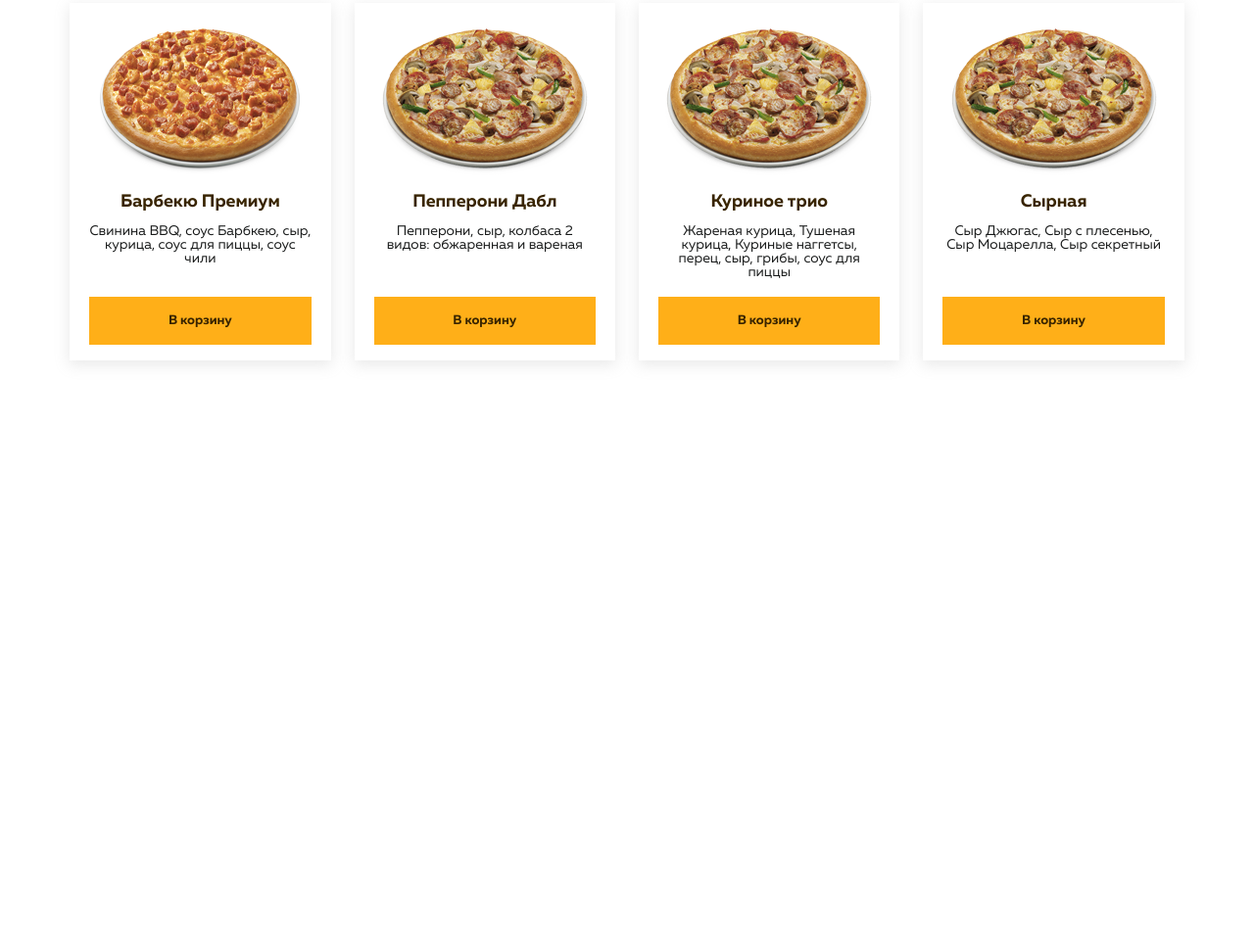
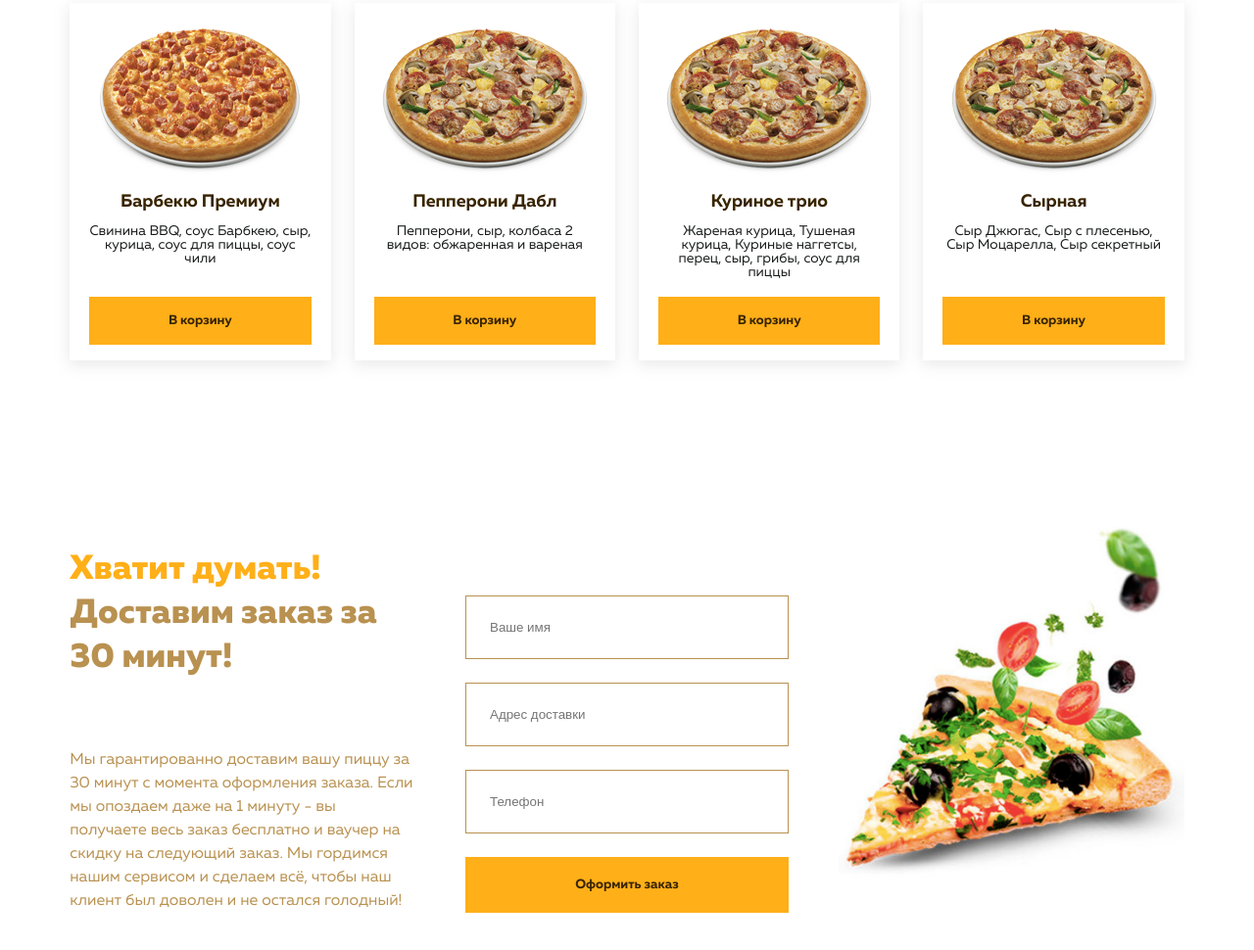
Before and after one commit to Sergey-Beltsin/pizza-test, a plain HTML site: page src/views/index.html in a window 1280 px wide. Shown: the part 1374-2344 px from the top of the page at 98% size. Before the commit the page ends 1912 px from the top, so only its background shows below. Drawn offline with Linux system fonts and the light colour scheme.

Commit message:
make Feedback section

```diff
--- /dev/null
+++ b/src/styles/blocks/feedback.css
@@ -0,0 +1,48 @@
+.feedback {}
+
+.feedback__container {
+  display: grid;
+  grid-template-columns: repeat(3, 1fr);
+  align-items: flex-end;
+  justify-content: space-between;
+  gap: 40px;
+}
+
+.feedback__column {}
+
+.feedback__title {
+  margin: 0 0 70px;
+
+  font-size: 35px;
+  font-weight: 800;
+  line-height: 1.29;
+  letter-spacing: normal;
+  text-align: left;
+  color: var(--accent);
+}
+
+.feedback__title > span {
+  color: var(--text);
+}
+
+.feedback__descr {
+  margin: 0;
+
+  color: var(--text);
+  line-height: 1.5;
+  text-align: left;
+}
+
+.feedback__form {
+  display: grid;
+  gap: 24px;
+
+  width: 100%;
+  max-width: 330px;
+  margin: 0 auto;
+}
+
+.feedback__img {
+  width: 100%;
+  max-width: 410px;
+}
--- a/src/styles/scaffolding.css
+++ b/src/styles/scaffolding.css
@@ -14,6 +14,10 @@ a, button {
   width: 90%;
   max-width: 1200px;
   margin: 0 auto;
+}
+
+.main {
+  padding-bottom: 100px;
 }
 
 .button {
@@ -35,3 +39,15 @@ a, button {
 .button.button--stretch {
   width: 100%;
 }
+
+.input {
+  width: 100%;
+  padding: 24px;
+
+  background-color: var(--background);
+  border: solid 1px var(--text);
+  box-sizing: border-box;
+  outline: none;
+
+  color: var(--text);
+}
--- a/src/styles/styles.css
+++ b/src/styles/styles.css
@@ -5,3 +5,4 @@
 @import "./blocks/header.css";
 @import "./blocks/hero.css";
 @import "./blocks/products.css";
+@import "./blocks/feedback.css";
--- a/src/styles/variables.css
+++ b/src/styles/variables.css
@@ -9,4 +9,5 @@
   --text-button: #382400;
   --text-dark: #181a1a;
   --text-button-dark: #020303;
+  --text-input: #cba86e;
 }
--- a/src/views/index.html
+++ b/src/views/index.html
@@ -42,7 +42,7 @@
     </div>
   </header>
 
-  <main>
+  <main class="main">
     <section class="hero">
       <div class="hero__container container">
         <div class="hero__column">
@@ -222,6 +222,42 @@
         </div>
       </div>
     </section>
+
+    <section class="feedback">
+      <div class="feedback__container container">
+        <div class="feedback__column">
+          <h2 class="feedback__title">
+            Хватит думать! <span>Доставим заказ за 30 минут!</span>
+          </h2>
+          <p class="feedback__descr">
+            Мы гарантированно доставим вашу пиццу за 30 минут с момента оформления заказа.
+            Если мы опоздаем даже на 1 минуту - вы получаете весь заказ бесплатно
+            и ваучер на скидку на следующий заказ. Мы гордимся нашим сервисом и сделаем всё,
+            чтобы наш клиент был доволен и не остался голодный!
+          </p>
+        </div>
+        <div class="feedback__column">
+          <form action="https://google.com" method="POST" class="feedback__form">
+            <label>
+              <input type="text" class="feedback__form__input input" placeholder="Ваше имя" />
+            </label>
+            <label>
+              <input type="text" class="feedback__form__input input" placeholder="Адрес доставки" />
+            </label>
+            <label>
+              <input type="text" class="feedback__form__input input" placeholder="Телефон" />
+            </label>
+
+            <button class="feedback__form__submit button button--stretch">
+              Оформить заказ
+            </button>
+          </form>
+        </div>
+        <div class="feedback__column">
+          <img src="../assets/img/feedback-pizza.png" alt="" class="feedback__img" />
+        </div>
+      </div>
+    </section>
   </main>
 </body>
 </html>
```
Also changed, not shown: src/assets/img/feedback-pizza.png (added).
